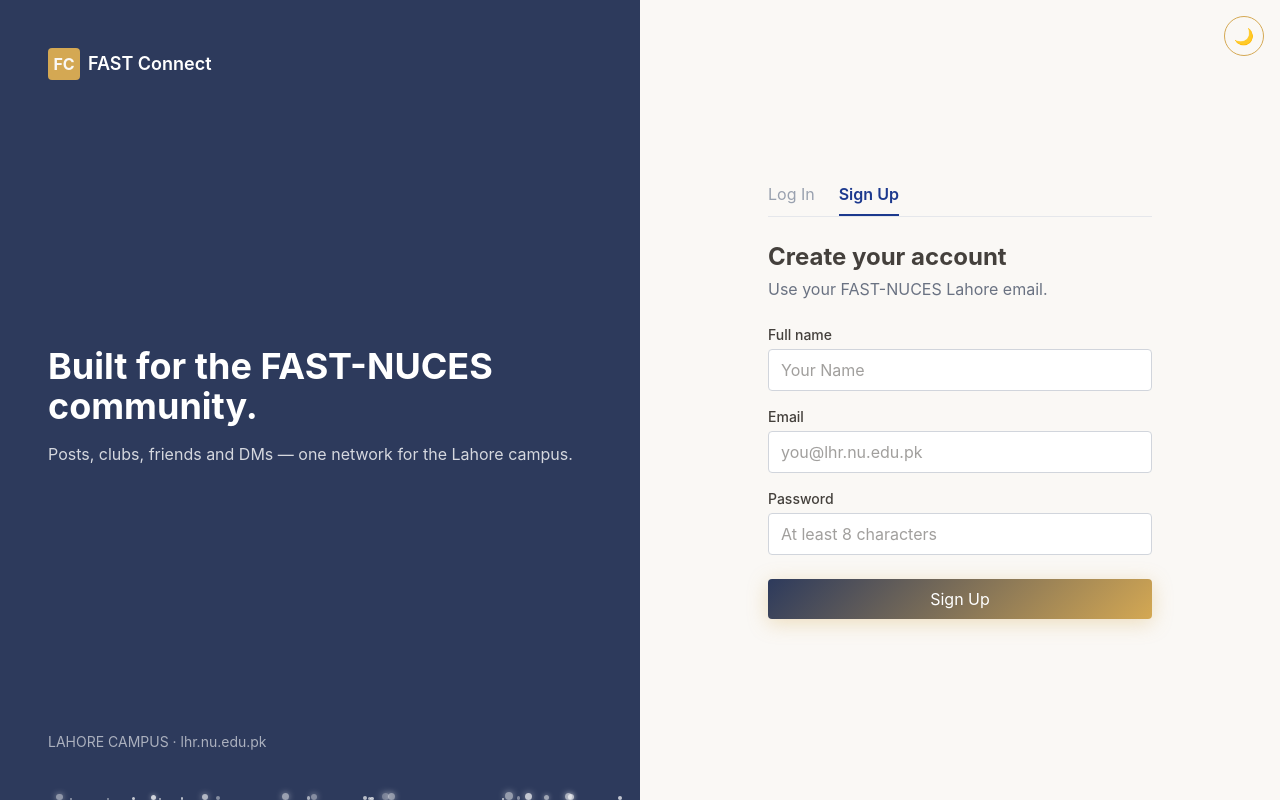
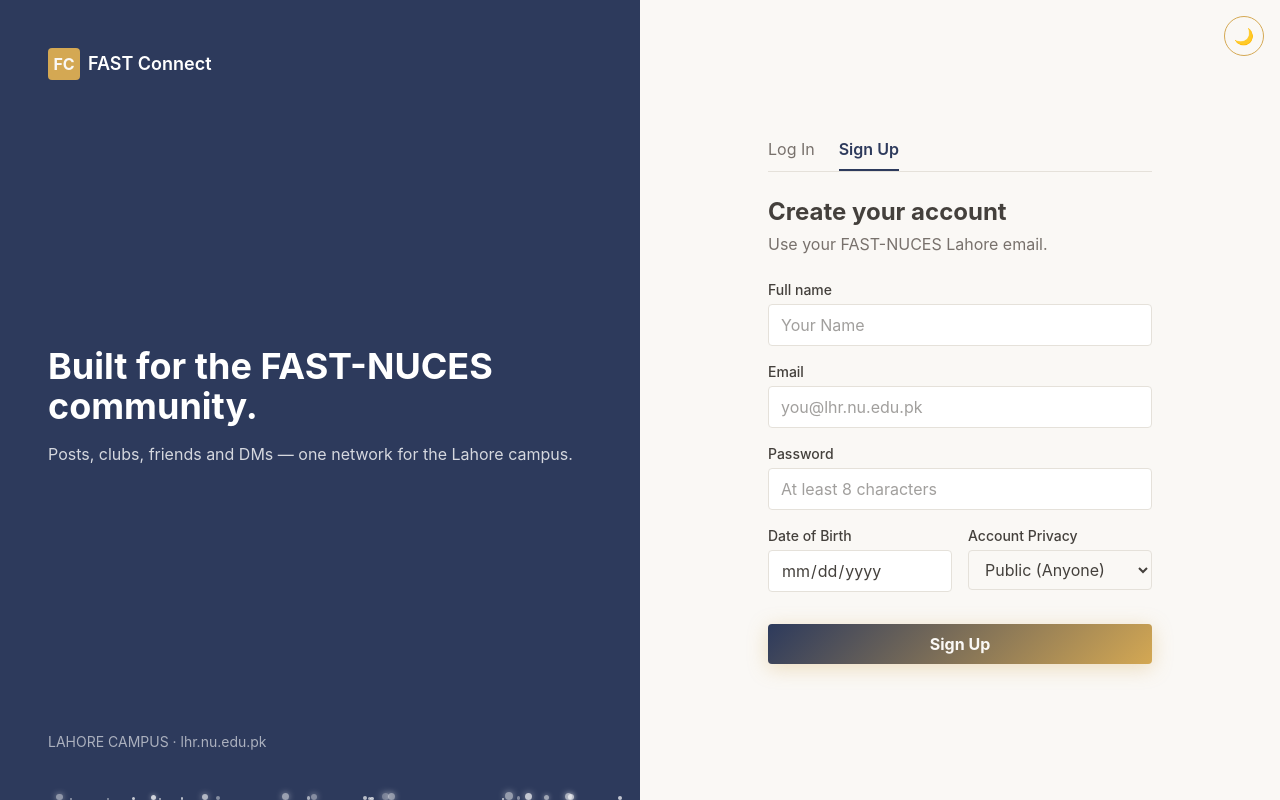
Before and after one commit to MustafaBasit521/Fast_Connect, a React app in the folder Frontend/: page /signup in a window 1280 px wide. Built offline with nearby package versions, Linux system fonts and the light colour scheme; the HTML template or start-up script is replaced by a standard one.

Commit message:
Added some authentications on signup page and with added some functionality of view profile

```diff
--- a/Frontend/src/pages/Feed.jsx
+++ b/Frontend/src/pages/Feed.jsx
@@ -1,4 +1,5 @@
 import { useState, useEffect } from "react"
+import { Link } from "react-router-dom"
 import { useAuth } from "../context/AuthContext"
 import { initials } from "../utils/initials"
 import { getErrorMessage } from "../utils/errors"
@@ -274,6 +275,7 @@
           posts.map((post) => (
             <div key={post.id} className="post-card border rounded-lg p-4" style={{ borderColor: "var(--color-border)" }}>
             <div className="flex items-center gap-3 mb-2">
+              <Link to={`/profile/${post.author_id}`} className="flex items-center gap-3 hover:opacity-80 transition-opacity">
                 <div
                   className="w-9 h-9 rounded-full flex items-center justify-center font-bold text-sm"
                   style={{ backgroundColor: "var(--color-primary)", color: "var(--color-bg)" }}
@@ -283,6 +285,7 @@
                 <div>
                   <p className="font-semibold">{post.author_name}</p>
                 </div>
+              </Link>
             </div>
 
             {editingId === post.id ? (
--- a/Frontend/src/pages/SignUp.jsx
+++ b/Frontend/src/pages/SignUp.jsx
@@ -2,61 +2,100 @@
 import { Link, useNavigate } from "react-router-dom"
 import { getErrorMessage } from "../utils/errors"
 import MagneticButton from "../components/MagneticButton"
+import { useToast } from "../context/ToastContext"
 
 function SignUp() {
   const [name, setName] = useState("")
   const [email, setEmail] = useState("")
   const [password, setPassword] = useState("")
-  const [message, setMessage] = useState("")
+  const [dob, setDob] = useState("")
+  const [isPublic, setIsPublic] = useState(true)
+  const { addToast } = useToast()
   const navigate = useNavigate()
+
+  const calculateAge = (birthDate) => {
+    const today = new Date();
+    const birth = new Date(birthDate);
+    let age = today.getFullYear() - birth.getFullYear();
+    const m = today.getMonth() - birth.getMonth();
+    if (m < 0 || (m === 0 && today.getDate() < birth.getDate())) {
+      age--;
+    }
+    return age;
+  }
 
   async function handleSubmit(e) {
     e.preventDefault()
 
+    if (!dob) {
+      addToast("Please enter your date of birth.", "error")
+      return
+    }
+
+    const age = calculateAge(dob);
+    if (age < 18) {
+      addToast("You must be at least 18 years old to join FAST Connect.", "error")
+      return
+    }
+
     const response = await fetch("https://fast-connect-bay.vercel.app/auth/signup", {
       method: "POST",
       headers: { "Content-Type": "application/json" },
-      body: JSON.stringify({ name, email, password }),
+      body: JSON.stringify({ name, email, password, dob, is_public: isPublic }),
     })
 
     const data = await response.json()
 
     if (response.ok) {
+      addToast("Account created successfully!", "success")
       navigate("/login")
     } else {
-      setMessage(getErrorMessage(data))
+      addToast(getErrorMessage(data), "error")
     }
   }
 
   return (
     <div>
-      <div className="flex gap-6 border-b border-gray-200 mb-6">
-        <Link to="/login" className="pb-2 text-gray-400">Log In</Link>
-        <span className="pb-2 border-b-2 border-blue-900 font-semibold text-blue-900">Sign Up</span>
+      <div className="flex gap-6 border-b mb-6" style={{ borderColor: "var(--color-border)" }}>
+        <Link to="/login" className="pb-2 transition-colors hover:opacity-70" style={{ color: "var(--color-muted)" }}>Log In</Link>
+        <span className="pb-2 border-b-2 font-semibold" style={{ borderBottomColor: "var(--color-primary)", color: "var(--color-primary)" }}>Sign Up</span>
       </div>
 
       <h2 className="text-2xl font-bold mb-1">Create your account</h2>
-      <p className="text-gray-500 mb-6">Use your FAST-NUCES Lahore email.</p>
+      <p className="mb-6" style={{ color: "var(--color-muted)" }}>Use your FAST-NUCES Lahore email.</p>
 
       <form onSubmit={handleSubmit} className="flex flex-col gap-4">
         <div>
           <label className="block text-sm font-medium mb-1">Full name</label>
-          <input placeholder="Your Name" value={name} onChange={(e) => setName(e.target.value)} className="w-full border border-gray-300 rounded px-3 py-2" />
+          <input placeholder="Your Name" value={name} onChange={(e) => setName(e.target.value)} className="w-full border rounded px-3 py-2 bg-transparent outline-none focus:ring-1 focus:ring-yellow-500" style={{ borderColor: "var(--color-border)" }} />
         </div>
 
         <div>
           <label className="block text-sm font-medium mb-1">Email</label>
-          <input placeholder="you@lhr.nu.edu.pk" value={email} onChange={(e) => setEmail(e.target.value)} className="w-full border border-gray-300 rounded px-3 py-2" />
+          <input placeholder="you@lhr.nu.edu.pk" value={email} onChange={(e) => setEmail(e.target.value)} className="w-full border rounded px-3 py-2 bg-transparent outline-none focus:ring-1 focus:ring-yellow-500" style={{ borderColor: "var(--color-border)" }} />
         </div>
 
         <div>
           <label className="block text-sm font-medium mb-1">Password</label>
-          <input placeholder="At least 8 characters" type="password" value={password} onChange={(e) => setPassword(e.target.value)} className="w-full border border-gray-300 rounded px-3 py-2" />
+          <input placeholder="At least 8 characters" type="password" value={password} onChange={(e) => setPassword(e.target.value)} className="w-full border rounded px-3 py-2 bg-transparent outline-none focus:ring-1 focus:ring-yellow-500" style={{ borderColor: "var(--color-border)" }} />
         </div>
 
-        <MagneticButton type="submit" className="mt-2">Sign Up</MagneticButton>
+        <div className="flex flex-col md:flex-row gap-4">
+          <div className="flex-1">
+            <label className="block text-sm font-medium mb-1">Date of Birth</label>
+            <input type="date" value={dob} onChange={(e) => setDob(e.target.value)} className="w-full border rounded px-3 py-2 bg-transparent outline-none focus:ring-1 focus:ring-yellow-500" style={{ borderColor: "var(--color-border)", colorScheme: "dark" }} />
+          </div>
 
-        {message && <p className="text-red-600 text-sm">{message}</p>}
+          <div className="flex-1">
+            <label className="block text-sm font-medium mb-1">Account Privacy</label>
+            <select value={isPublic} onChange={(e) => setIsPublic(e.target.value === "true")} className="w-full border rounded px-3 py-2 bg-transparent outline-none focus:ring-1 focus:ring-yellow-500" style={{ borderColor: "var(--color-border)" }}>
+              <option value="true" className="bg-gray-800 text-white">Public (Anyone)</option>
+              <option value="false" className="bg-gray-800 text-white">Private (Friends)</option>
+            </select>
+          </div>
+        </div>
+
+        <MagneticButton type="submit" className="mt-4 w-full rounded py-2 font-bold" style={{ backgroundColor: "var(--color-primary)", color: "var(--color-bg)" }}>Sign Up</MagneticButton>
       </form>
     </div>
   )
```
Also changed, not shown: Frontend/src/pages/ViewProfile.jsx (+73 -8 lines). Lines whose indentation alone changed are shown as unchanged.
